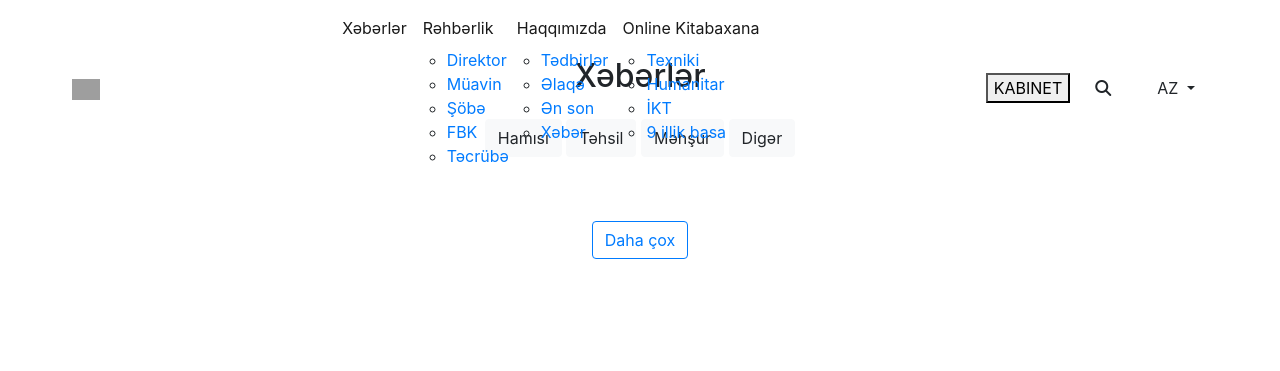
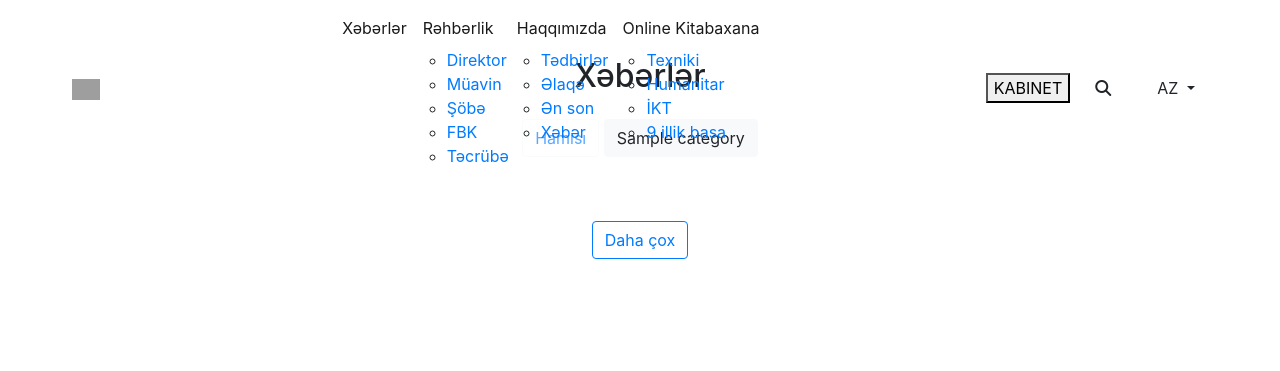
Before and after one commit to bahramhasanov/IsmayilliDovletHumanitarVeTexnologiyaKolleci, a Django app: page /news/ in a window 1280 px wide. Shown: the top 371 px of the page. Run offline with Django 3.2, Linux system fonts and the light colour scheme; tables that the repository leaves empty hold one stand-in row (values such as "Sample post"); some libraries are stand-ins or nearby versions; grey boxes are pictures that could not be loaded.

Commit message:
Filter News

```diff
--- a/about/templates/all-news.html
+++ b/about/templates/all-news.html
@@ -1,7 +1,7 @@
 {% extends 'base.html' %}
 {% load static i18n %}
 {% block title %}
-News
+{{title}}
 {% endblock title %}
 
 {% block css %}
@@ -14,13 +14,13 @@ News
 {% endblock css %}
 
 {% block base %}
-<div class="container-fluid text-center" style="margin-top: 57px;">
+<div class="container text-center" style="margin-top: 57px;">
     <h2>Xəbərlər</h2>
-    <div class="mt-4 mb-3">
-        <button type="button" class="btn btn-light">Hamısı</button>
-        <button type="button" class="btn btn-light">Təhsil</button>
-        <button type="button" class="btn btn-light">Məhşur</button>
-        <button type="button" class="btn btn-light">Digər</button>
+    <div id="filter-button" class="mt-4 mb-3">
+        <button type="button" class="btn btn-light btn-outline-primary" disabled>Hamısı</button>
+        {% for category in categories %}
+        <button type="button" class="btn btn-light">{{category.title}}</button>
+        {% endfor %}
     </div>
     <div id="news">
         <div class="row">
--- a/about/views.py
+++ b/about/views.py
@@ -2,7 +2,7 @@ from django.shortcuts import render
 from django.db.models import Q
 from django.views.generic import ListView, DetailView
 
-from about.models import News
+from about.models import Category, News
 # Create your views here.
 
 class SingleNews(DetailView):
@@ -20,6 +20,12 @@ class AllNews(ListView):
     template_name = 'all-news.html'
     context_object_name = 'news'
 
+    def get_context_data(self, **kwargs):
+        context = super().get_context_data(**kwargs)
+        context['categories'] = Category.objects.all()
+        context['title'] = 'All News'
+        return context
+
 
 def fetch_news(request):
 
```
Also changed, not shown: 1 other file.
